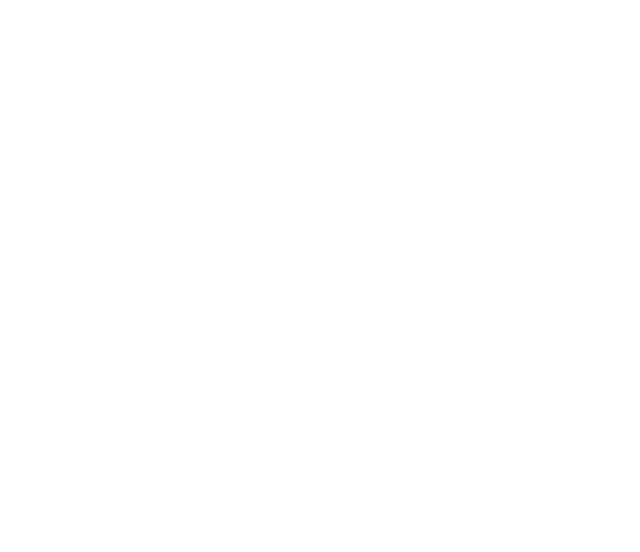
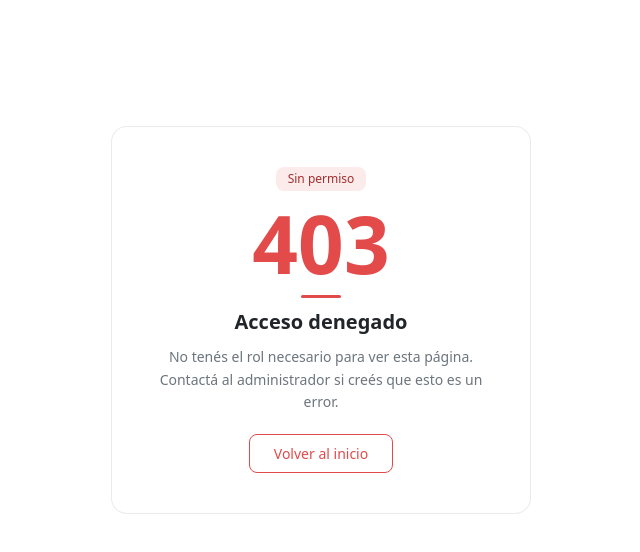
Before and after one commit to JoaquinSalguero123/ProgamacionTPI, a React (Vite) app in the folder TPI/: page /403 in a window 1280 px wide. Before the commit this address had no page. Shown: the top 552 px of the page, without its empty margins (319-959 px from the left). Built offline with nearby package versions, Linux system fonts and the light colour scheme.

Commit message:
Paginas 403 y 404

```diff
--- a/TPI/src/App.jsx
+++ b/TPI/src/App.jsx
@@ -1,6 +1,6 @@
 import { Routes, Route, BrowserRouter, } from "react-router-dom";
 import "bootstrap/dist/css/bootstrap.min.css";
-
+import ErrorPage from "./components/common/ErrorPage";
 import PaginaPrincipal from "./Pages/PaginaInicio/PaginaPrincipal.jsx";
 import LoginPages from "./Pages/Login/LoginPages.jsx";
 import Protected from "./Pages/Login/Protected.jsx";
@@ -62,6 +62,9 @@
           </Route>
 
 
+          <Route path="/403" element={<ErrorPage type={403} />} />
+          <Route path="*" element={<ErrorPage type={404} />} />
+
         </Routes>
       </BrowserRouter>
     </div>
--- a/TPI/src/Pages/Login/Protected.jsx
+++ b/TPI/src/Pages/Login/Protected.jsx
@@ -2,19 +2,18 @@
 import { useContext } from "react";
 import { AuthContext } from "../../context/AuthContext";
 
-const Protected = ({children, roles_requeridos = []}) => {
-    const {user, authToken} = useContext(AuthContext);
+const Protected = ({ children, roles_requeridos = [] }) => {
+  const { user, authToken } = useContext(AuthContext);
 
-    if(!authToken){
-        alert("Necesitas iniciar sesión")
-        return <Navigate to="/login" />;
-    }
+  if (!authToken) {
+    return <Navigate to="/login" />;
+  }
 
-    if(roles_requeridos && user && !roles_requeridos.some((role) => role === user.role)){
-        alert("No tienes permiso")
-        return <Navigate to="/" />;
-    }
+  if (roles_requeridos.length > 0 && user && !roles_requeridos.some((role) => role === user.role)) {
+    return <Navigate to="/403" />;
+  }
 
-    return children;
-}
+  return children;
+};
+
 export default Protected;
--- /dev/null
+++ b/TPI/src/components/common/ErrorPage.jsx
@@ -0,0 +1,118 @@
+import { useNavigate } from "react-router-dom";
+
+const ERROR_CONFIG = {
+  403: {
+    code: "403",
+    badge: "Sin permiso",
+    title: "Acceso denegado",
+    description:
+      "No tenés el rol necesario para ver esta página. Contactá al administrador si creés que esto es un error.",
+    color: "#E24B4A",
+    badgeBg: "#FCEBEB",
+    badgeColor: "#A32D2D",
+  },
+  404: {
+    code: "404",
+    badge: "No encontrado",
+    title: "Página no encontrada",
+    description: "La ruta que buscás no existe. Revisá la URL o volvé al inicio.",
+    color: "#378ADD",
+    badgeBg: "#E6F1FB",
+    badgeColor: "#185FA5",
+  },
+};
+
+const ErrorPage = ({ type = 404 }) => {
+  const navigate = useNavigate();
+  const config = ERROR_CONFIG[type] ?? ERROR_CONFIG[404];
+
+  return (
+    <div style={styles.wrapper}>
+      <div style={styles.card}>
+        <span style={{ ...styles.badge, background: config.badgeBg, color: config.badgeColor }}>
+          {config.badge}
+        </span>
+
+        <p style={{ ...styles.code, color: config.color }}>{config.code}</p>
+
+        <div style={{ ...styles.divider, background: config.color }} />
+
+        <h1 style={styles.title}>{config.title}</h1>
+        <p style={styles.description}>{config.description}</p>
+
+        <button
+          style={{ ...styles.button, borderColor: config.color, color: config.color }}
+          onClick={() => navigate("/")}
+          onMouseEnter={(e) => (e.currentTarget.style.opacity = "0.75")}
+          onMouseLeave={(e) => (e.currentTarget.style.opacity = "1")}
+        >
+          Volver al inicio
+        </button>
+      </div>
+    </div>
+  );
+};
+
+const styles = {
+  wrapper: {
+    minHeight: "80vh",
+    display: "flex",
+    alignItems: "center",
+    justifyContent: "center",
+    padding: "2rem",
+  },
+  card: {
+    maxWidth: 420,
+    width: "100%",
+    background: "var(--bs-body-bg, #fff)",
+    border: "1px solid rgba(0,0,0,0.08)",
+    borderRadius: 16,
+    padding: "2.5rem 2rem",
+    display: "flex",
+    flexDirection: "column",
+    alignItems: "center",
+    textAlign: "center",
+    gap: 12,
+  },
+  badge: {
+    fontSize: 12,
+    padding: "3px 12px",
+    borderRadius: 8,
+    fontWeight: 500,
+  },
+  code: {
+    fontSize: 80,
+    fontWeight: 600,
+    lineHeight: 1,
+    margin: 0,
+  },
+  divider: {
+    width: 40,
+    height: 3,
+    borderRadius: 2,
+  },
+  title: {
+    fontSize: 20,
+    fontWeight: 600,
+    margin: 0,
+  },
+  description: {
+    fontSize: 14,
+    color: "#6c757d",
+    lineHeight: 1.6,
+    margin: 0,
+  },
+  button: {
+    marginTop: 8,
+    padding: "8px 24px",
+    borderRadius: 8,
+    border: "1px solid",
+    background: "transparent",
+    cursor: "pointer",
+    fontSize: 14,
+    fontWeight: 500,
+    transition: "opacity 0.15s",
+  },
+};
+
+export default ErrorPage;
```
